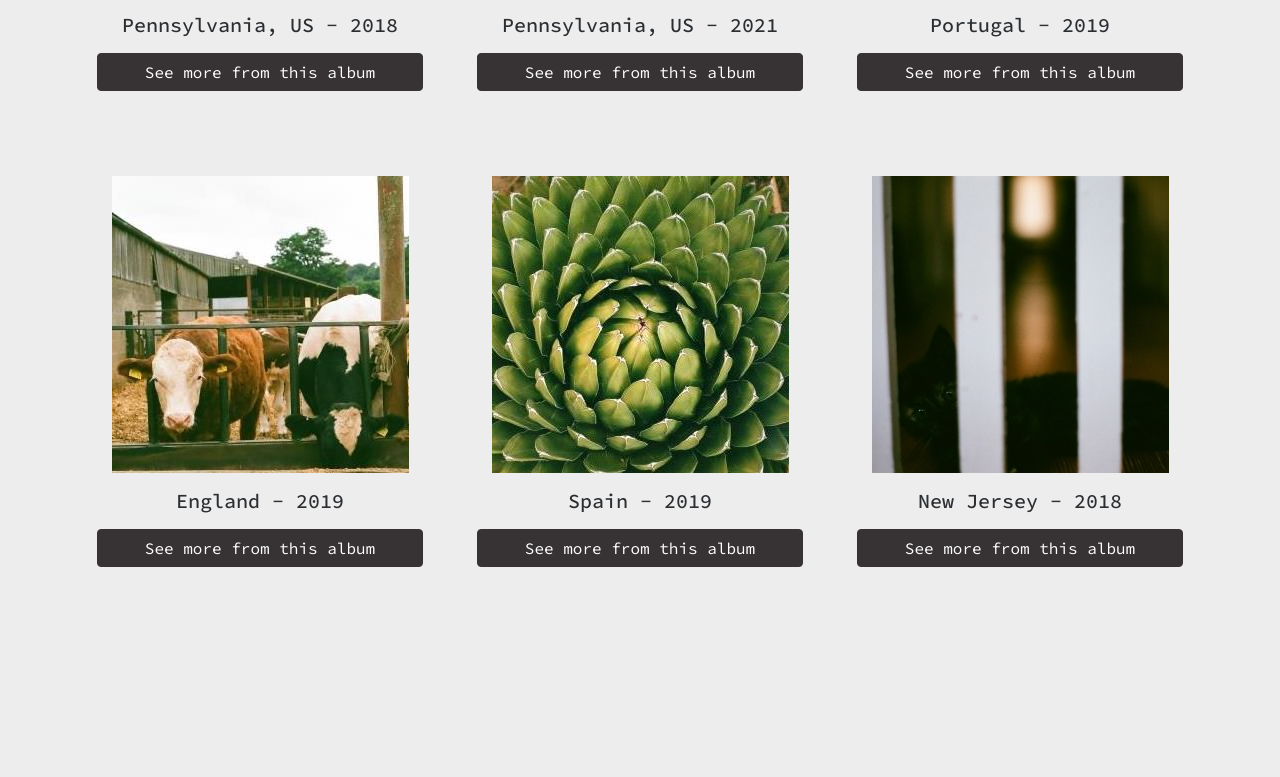
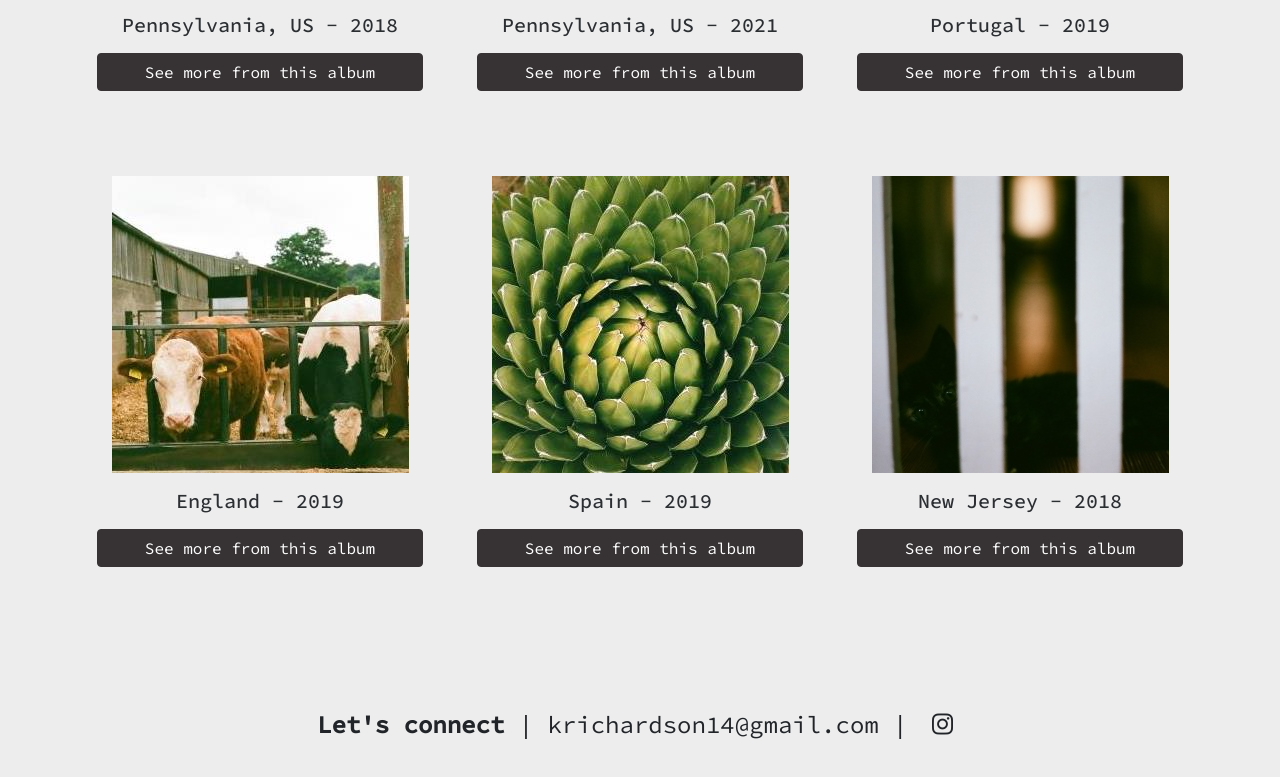
Before and after one commit to Kelly-Pinto/Photography-Portfolio, a plain HTML site: page index.html in a window 1280 px wide. Shown: the part 681-1458 px from the top of the page. Before the commit the page ends 1338 px from the top, so only its background shows below. Drawn offline with nearby package versions, Linux system fonts and the light colour scheme.

Commit message:
Injected font awesome and added footer

```diff
--- a/index.html
+++ b/index.html
@@ -5,6 +5,10 @@
     <meta http-equiv="X-UA-Compatible" content="IE=edge" />
     <meta name="viewport" content="width=device-width, initial-scale=1.0" />
     <title>Kelly Pinto - Film Photographer</title>
+    <script
+      src="https://kit.fontawesome.com/14186631bf.js"
+      crossorigin="anonymous"
+    ></script>
     <link rel="preconnect" href="https://fonts.googleapis.com" />
     <link rel="preconnect" href="https://fonts.gstatic.com" crossorigin />
     <link
@@ -116,6 +120,12 @@
         </div>
       </div>
     </div>
+    <footer>
+      <p class="text-center footer-text">
+        <span>Let's connect</span> | krichardson14@gmail.com |
+        <i class="fa-brands fa-instagram"></i>
+      </p>
+    </footer>
     <script
       src="https://cdn.jsdelivr.net/npm/bootstrap@5.1.3/dist/js/bootstrap.bundle.min.js"
       integrity="sha384-ka7Sk0Gln4gmtz2MlQnikT1wXgYsOg+OMhuP+IlRH9sENBO0LRn5q+8nbTov4+1p"
--- a/src/styles.css
+++ b/src/styles.css
@@ -57,6 +57,10 @@ h2 {
   text-align: center;
 }
 
+footer {
+  margin: 100px auto 60px auto;
+}
+
 .album-covers-section {
   margin: 50px auto;
 }
@@ -85,3 +89,15 @@ h2 {
   margin: 5px auto;
   display: block;
 }
+
+.footer-text {
+  font-size: 24px;
+}
+
+.footer-text span {
+  font-weight: 800;
+}
+
+.footer-text i {
+  margin: 0 10px;
+}
```
